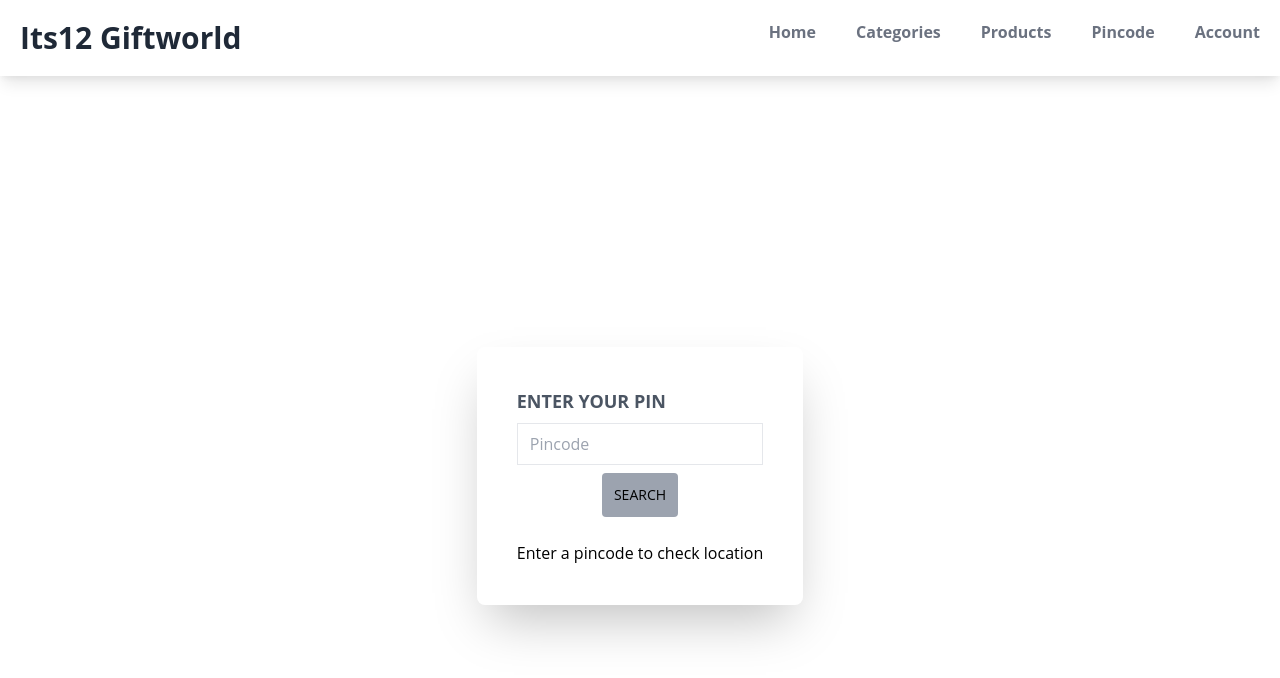
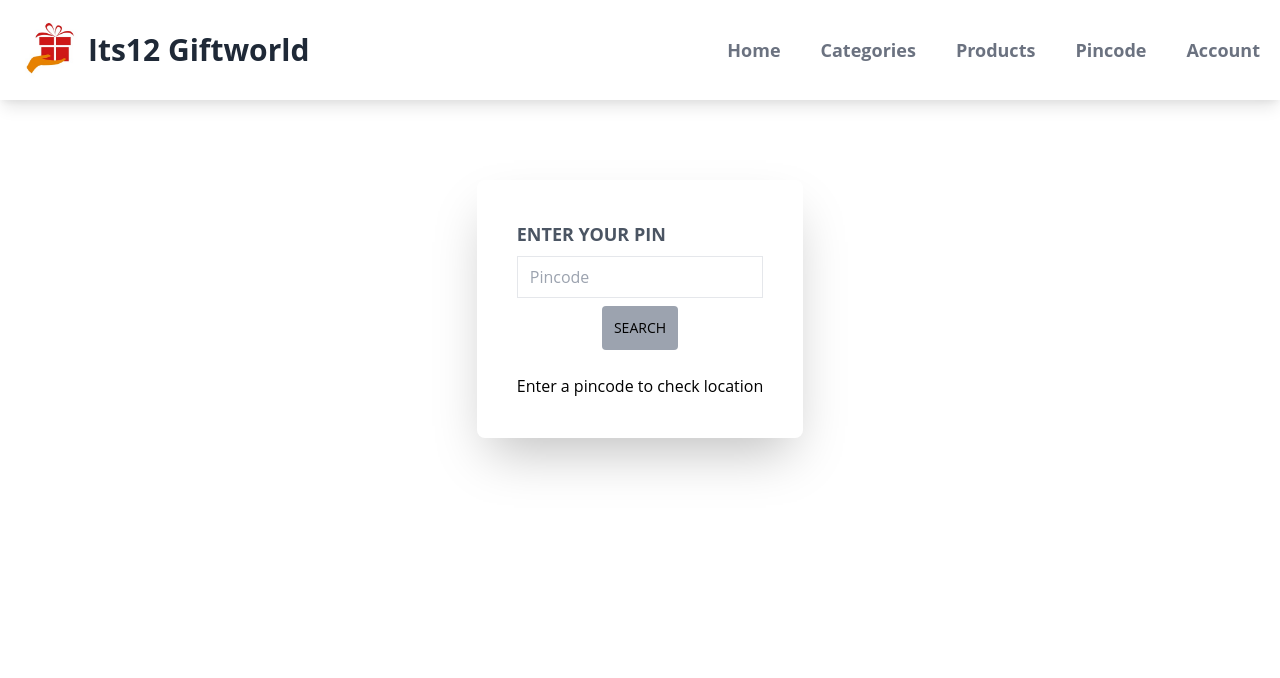
Before and after one commit to thenose-samuel/react-assessment, a React (Create React App) app: page /pincode in a window 1280 px wide. Shown: the top 678 px of the page. Built offline with nearby package versions, Linux system fonts and the light colour scheme.

Commit message:
Made minor UI improvements added logo as well

```diff
--- a/src/App.js
+++ b/src/App.js
@@ -3,7 +3,7 @@ import Nav from "./Components/Navbar";
 import Products from "./Pages/ProductPage/index";
 import Account from "./Pages/AccountPage";
 import Categories from "./Pages/CateogryPage";
-import ProductDetails from "./Pages/ProductPage/ProductDetails"
+import ProductDetails from "./Pages/ProductPage/ProductDetails";
 import PincodePage from "./Pages/Pincode";
 import { BrowserRouter as Router, Switch, Route } from "react-router-dom";
 const App = () => {
@@ -13,12 +13,12 @@ const App = () => {
         <Nav />
         <main>
           <Switch>
-          <Route path="/categories" exact component={Categories} />
-          <Route path="/product" exact component={Products} />
-          <Route path="/product/:id" component = {ProductDetails}/>
-          <Route path="/account" exact component={Account}/>
-          <Route path="/pincode" exact component={PincodePage}/>
-          <Route path="/" component={Home} />
+            <Route path="/categories" exact component={Categories} />
+            <Route path="/product" exact component={Products} />
+            <Route path="/product/:id" component={ProductDetails} />
+            <Route path="/account" exact component={Account} />
+            <Route path="/pincode" exact component={PincodePage} />
+            <Route path="/" component={Home} />
           </Switch>
         </main>
       </div>
@@ -27,8 +27,8 @@ const App = () => {
 };
 const Home = () => {
   return (
-    <div class="place-content-center" className="Main content">
-      <span class="mx-10 my-10 text-gray-500">This is the home page!</span>
+    <div class="text-center mt-20 uppercase text-bold text-2xl">
+      <span class="mx-10 my-10 text-gray-500">This is the Home Page</span>
     </div>
   );
 };
--- a/src/Components/Navbar.js
+++ b/src/Components/Navbar.js
@@ -1,14 +1,19 @@
 import React from "react";
-
+import logo from "../res/logo.jpg";
 const Nav = () => {
   return (
-    <nav class="bg-white flex justify-between shadow-lg  px-5 py-5">
+    <nav class="bg-white flex justify-between items-center shadow-lg  px-5 py-5">
       <div>
         <a href="/">
-          <span class="text-gray-800 text-3xl font-bold">Its12 Giftworld</span>
+          <div class="flex items-center space-x-2">
+            <img src={logo} width="60px" alt="logo" />
+            <span class="text-gray-800 text-3xl font-bold">
+              Its12 Giftworld
+            </span>
+          </div>
         </a>
       </div>
-      <div class="space-x-10 text-gray-500 font-bold">
+      <div class="space-x-10 text-gray-500 font-bold text-lg">
         <a href="/" class="text-gray-500 hover:text-gray-900">
           Home
         </a>
--- a/src/Pages/AccountPage/index.js
+++ b/src/Pages/AccountPage/index.js
@@ -1,14 +1,18 @@
-import React from 'react';
+import React from "react";
 
 const Account = () => {
-    return(
-        <div>
+  return (
+    <div>
       <main>
-        <div class="place-content-center" className="Main content">
-          <span class="mx-10 my-10 text-gray-500">This is the Account Page</span>
+        <div
+          class="text-center mt-20 uppercase text-bold text-2xl"
+        >
+          <span class="mx-10 my-10 text-gray-500">
+            This is the Account Page
+          </span>
         </div>
       </main>
     </div>
-    );
+  );
 };
 export default Account;
--- a/src/Pages/CateogryPage/index.js
+++ b/src/Pages/CateogryPage/index.js
@@ -6,7 +6,11 @@ const CategoryPage = () => {
       <div>
         {/*  Create a page with Tailwind CSS */}
         {/*  Take reference of UI: https://s3.envato.com/files/317254303/FabriXus%20Preview%20Images/11_FURNITURES%20LISTS.jpg */}
-        <span class="mx-10 my-10 text-gray-500">This is the Categories Page</span>
+        <div class="text-center mt-20 uppercase text-bold text-2xl">
+          <span class="mx-10 my-10 text-gray-500">
+            This is the Categories Page
+          </span>
+        </div>
       </div>
     </div>
   );
--- a/src/Pages/Pincode/index.js
+++ b/src/Pages/Pincode/index.js
@@ -21,8 +21,8 @@ class PincodePage extends React.Component {
     const form = document.forms.locationFromPin;
     const pincode = form.Pincode.value;
     //Pincode must be of length 6
-    if (pincode.length != 6) {
-      block.push("Invalid code");
+    if (pincode.length !== 6) {
+      block.push("Invalid Input");
       this.setState({ address: block });
       return;
     }
@@ -41,7 +41,7 @@ class PincodePage extends React.Component {
       <Location blockName={block} />
     ));
     return (
-      <div class="flex justify-around items-center h-screen w-full">
+      <div class="flex justify-around items-center mt-20 h-full w-full">
         <div class="shadow-2xl p-10 rounded-lg">
           <form name="locationFromPin" onSubmit={this.getLocation}>
           <div  class="flex flex-col mb-4">
--- a/src/Pages/ProductPage/ProductDetails.js
+++ b/src/Pages/ProductPage/ProductDetails.js
@@ -1,5 +1,4 @@
 import React from "react";
-import Products from "./index";
 //Static list of possible products
 const products = [
   {
@@ -7,30 +6,33 @@ const products = [
     name: "Card",
     description:
       "Present your beloved one with lots of love and laughter on their birthday with a Birthday Greeting Card. Spread the happiness and love in their life on their special day.",
-    },
+  },
   {
     id: 2222,
     name: "Coffee Mug",
     description:
       "This product is designed keeping in mind of traditional clay cups with latest design twist. It is designed so that you can have a good grip while sipping green tea, tea, coffee, soup or hot cocoa.",
-    },
+  },
   {
     id: 3333,
     name: "Flower Pot",
     description:
       "Light in weight, easily stock-able, with large drain holes and are cost effective for the grower.",
-    },
+  },
 ];
 
 const ProductDetails = ({ match }) => {
   let description = "Select a product to view description";
   for (let i = 0; i < products.length; ++i) {
-    if (products[i].id == match.params.id) description = products[i].description;
+    if (products[i].id == match.params.id)
+      description = products[i].description;
   }
   return (
     <div>
       <main>
-        <span>{description}</span>
+        <div class="text-center mt-20 uppercase text-bold text-xl">
+          <span class="mx-10 my-10 text-gray-500">{description}</span>
+        </div>
       </main>
     </div>
   );
--- a/src/Pages/ProductPage/index.js
+++ b/src/Pages/ProductPage/index.js
@@ -1,4 +1,4 @@
-import React, { useState, useEffect } from "react";
+
 import { Link } from "react-router-dom";
 //Static list of possible products
 const products = [
@@ -11,15 +11,19 @@ const Product = () => {
   return (
     <div>
       <main>
-        <div class="place-content-center" className="Main content">
-          <span class="mx-10 my-10 text-gray-500">This is product!</span>
-        </div>
-        <div>
-          {products.map((product) => (
-            <p>
-              <Link to={`product/${product.id}`}>{product.name}</Link>
-            </p>
-          ))}
+        <div class="flex justify-around items-center mt-20 h-full w-full">
+          <div class="flex-col items-center">
+            <span class="uppercase text-bold text-2xl text-gray-500">
+              Here is a list of a few products:
+            </span>
+          <div class="space-y-8 mt-5 uppercase text-blue-600">
+            {products.map((product) => (
+              <p>
+                <Link to={`product/${product.id}`}>{product.name}</Link>
+              </p>
+            ))}
+          </div>
+          </div>
         </div>
       </main>
     </div>
```
Also changed, not shown: src/res/logo.jpg (added).
